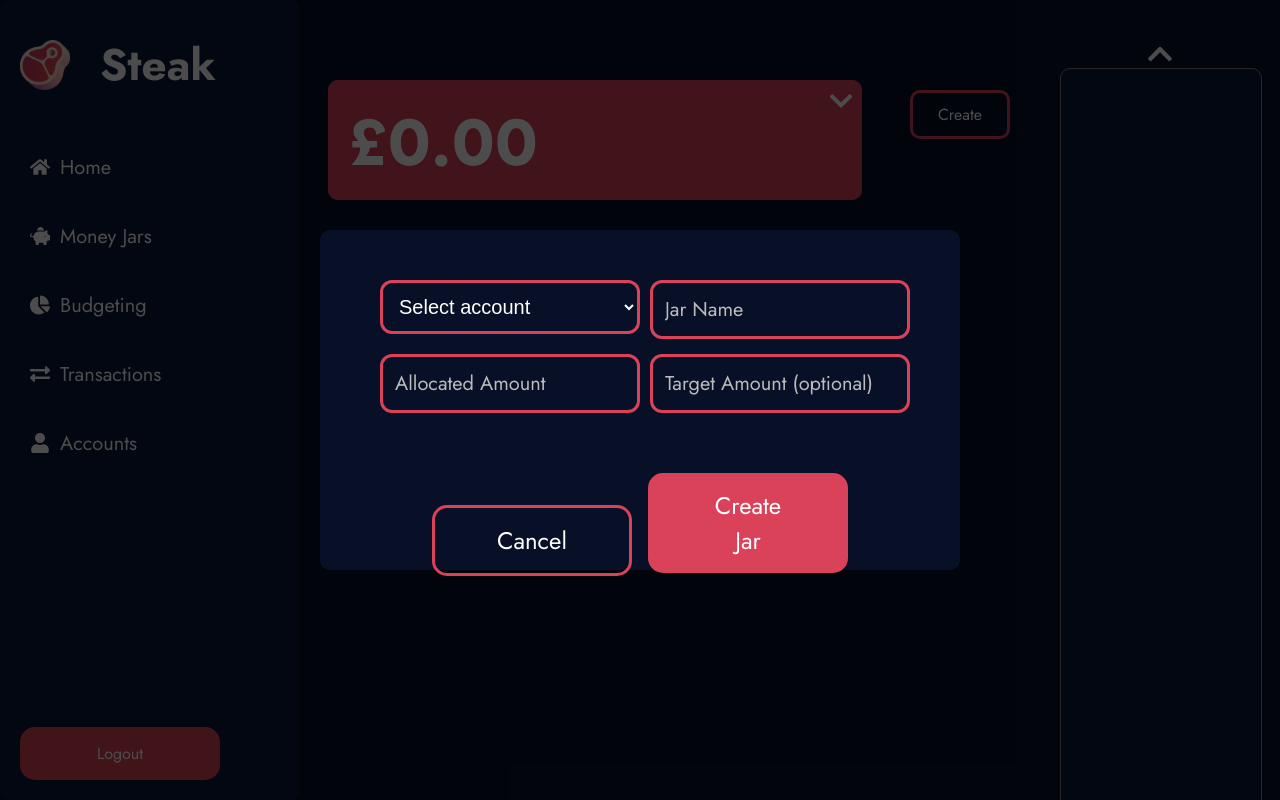
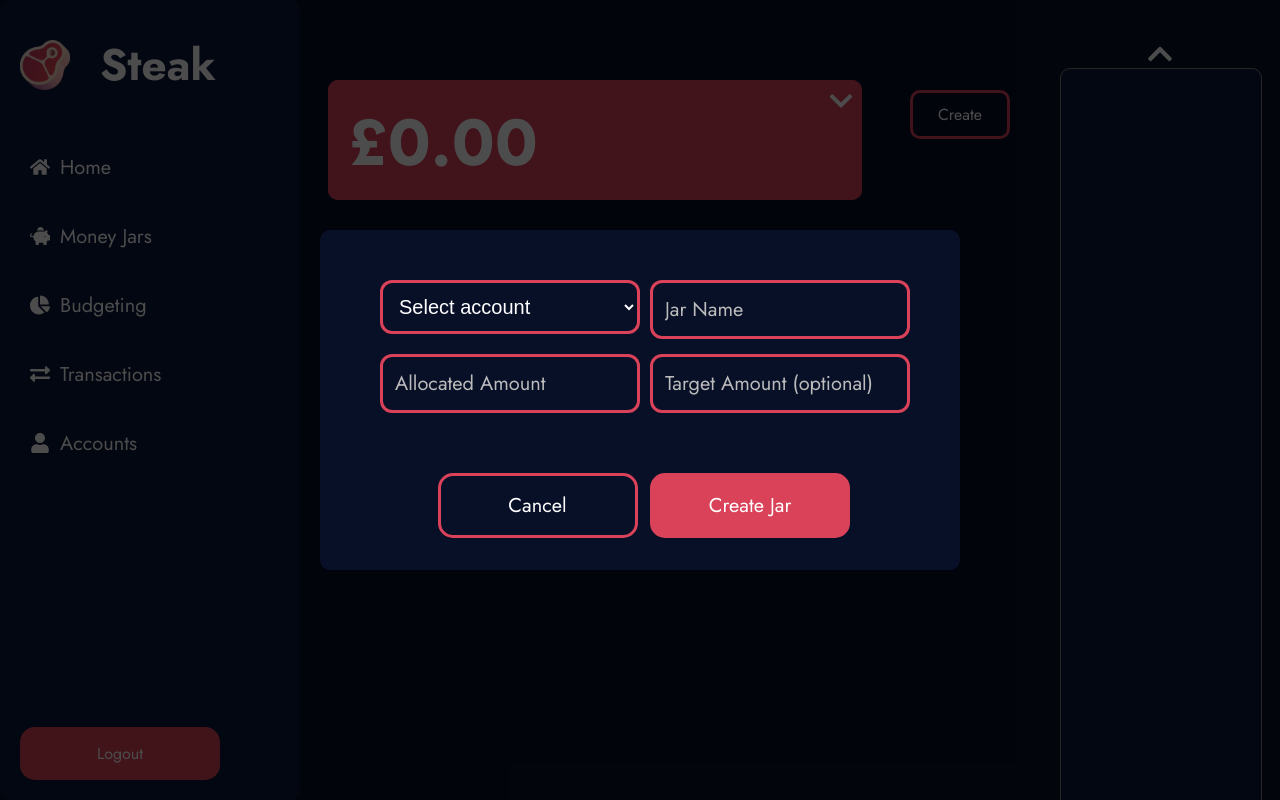
Before and after one commit to UniOfGreenwich/elee1149-coursework--steak, a React (Vite) app in the folder steakinc-web-app/steakinc-web-app/: page /jars in a window 1280 px wide. Both pictures are taken after a click on the button "Create". Built offline with nearby package versions, Linux system fonts and the light colour scheme.

Commit message:
fixed button styling
fixed button styling

```diff
--- a/steakinc-web-app/steakinc-web-app/src/JarsScreen/JarsScreen.css
+++ b/steakinc-web-app/steakinc-web-app/src/JarsScreen/JarsScreen.css
@@ -314,6 +314,27 @@
     justify-content: space-evenly;
 }
 
+.jar-popup-button {
+    width: 200px; /* Set a fixed width for the button */
+    font-size: 20px;
+    padding: 15px 55px;
+    background-color: #DA4259;
+    color: #ffffff;
+    border: none;
+    text-align: center;
+    text-decoration: none;
+    display: inline-block;
+    cursor: pointer;
+    border-radius: 15px;
+    border: 3px solid #DA4259;
+    margin: 0 2.5px 0 10px;
+}
+
+.jar-popup-button--transparent {
+    background-color: transparent;
+    border: 3px solid #DA4259;
+}
+
 @media (min-width: 768px) {
     .edit-jar-button-wrapper {
         justify-content: center;
--- a/steakinc-web-app/steakinc-web-app/src/JarsScreen/JarsScreen.jsx
+++ b/steakinc-web-app/steakinc-web-app/src/JarsScreen/JarsScreen.jsx
@@ -10,7 +10,6 @@ import "slick-carousel/slick/slick-theme.css";
 import Slider from "react-slick";
 import { CustomNextArrow, CustomPrevArrow } from './CustomArrows';
 import VerticalCarousel from './VerticalCarousel';
-
 
 function JarScreen() {
     const [jarName, setJarName] = useState('');
@@ -312,8 +311,8 @@ function JarScreen() {
                                 </label>
                             </div>
                             <div className="create-button-wrapper">
-                                <button className='back-button' type="button" onClick={() => setShowModal(false)}>Cancel</button>
-                                <button className='login-submit-button' type="submit">Create Jar</button>
+                                <button className='jar-popup-button jar-popup-button--transparent' type="button" onClick={() => setShowModal(false)}>Cancel</button>
+                                <button className='jar-popup-button' type="submit">Create Jar</button>
                             </div>
                         </form>
                     </div>
@@ -323,7 +322,7 @@ function JarScreen() {
                 <div className="overlay-container">
                     <div className="overlay-content">
                         <form onSubmit={(e) => { e.preventDefault(); handleEditJar(); }}>
-                        <button className='delete-jar-button' type="button" onClick={handleDeleteJar}>Delete</button>
+                        <button className='jar-popup-button jar-popup-button--transparent' type="button" onClick={handleDeleteJar}>Delete</button>
                             <div className="edit-content-wrapper">
                                 <label>
                                 <h2 className='edit-jar-header'>Jar Name</h2>
@@ -346,8 +345,8 @@ function JarScreen() {
                                 </label>
                             </div>
                             <div className="edit-jar-button-wrapper">
-                                <button className="back-button" type="button" onClick={() => setShowEditModal(false)}>Cancel</button>
-                                <button className='login-submit-button' type="submit">Save</button>
+                                <button className="jar-popup-button jar-popup-button--transparent" type="button" onClick={() => setShowEditModal(false)}>Cancel</button>
+                                <button className='jar-popup-button' type="submit">Save</button>
                             </div>
                         </form>
                     </div>
```
